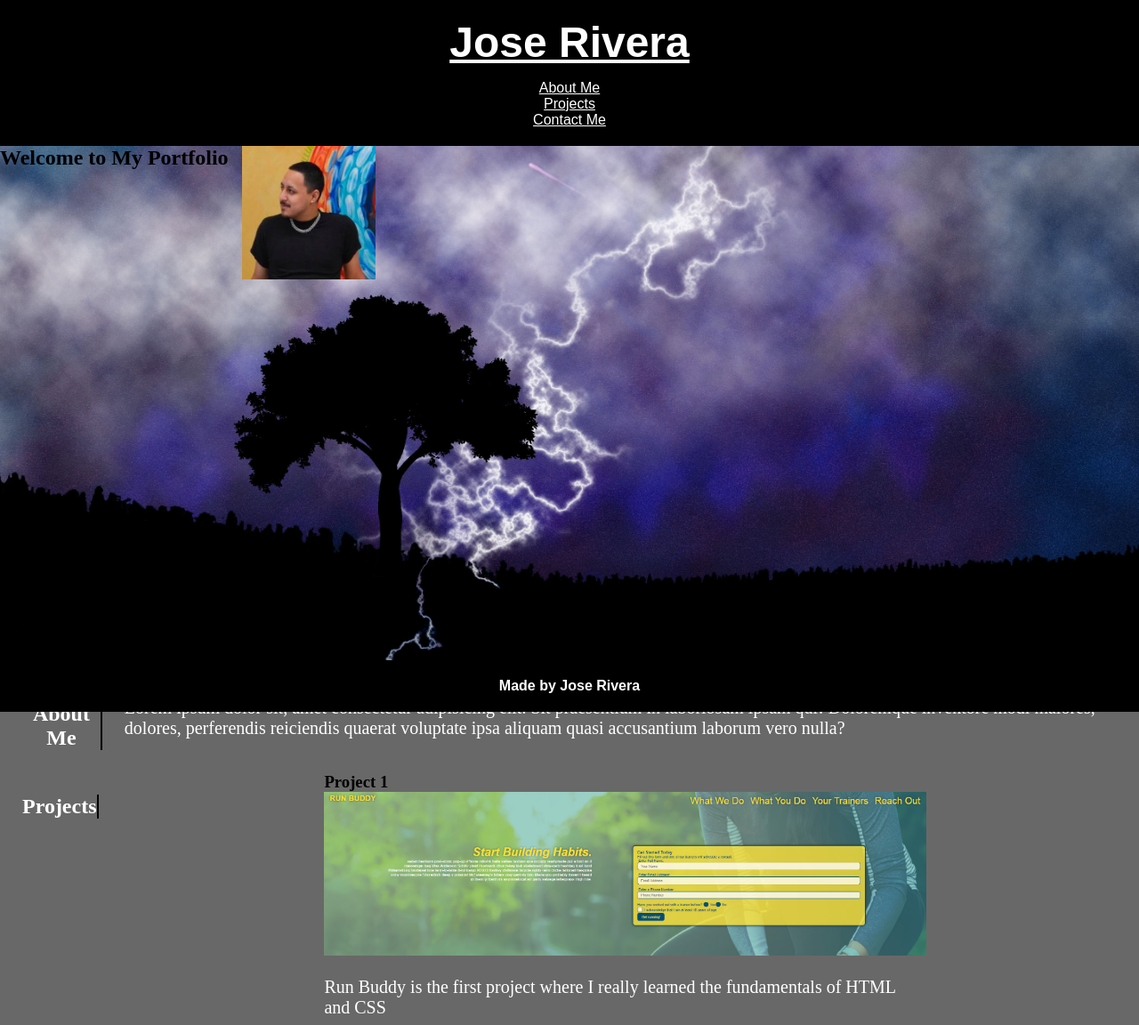
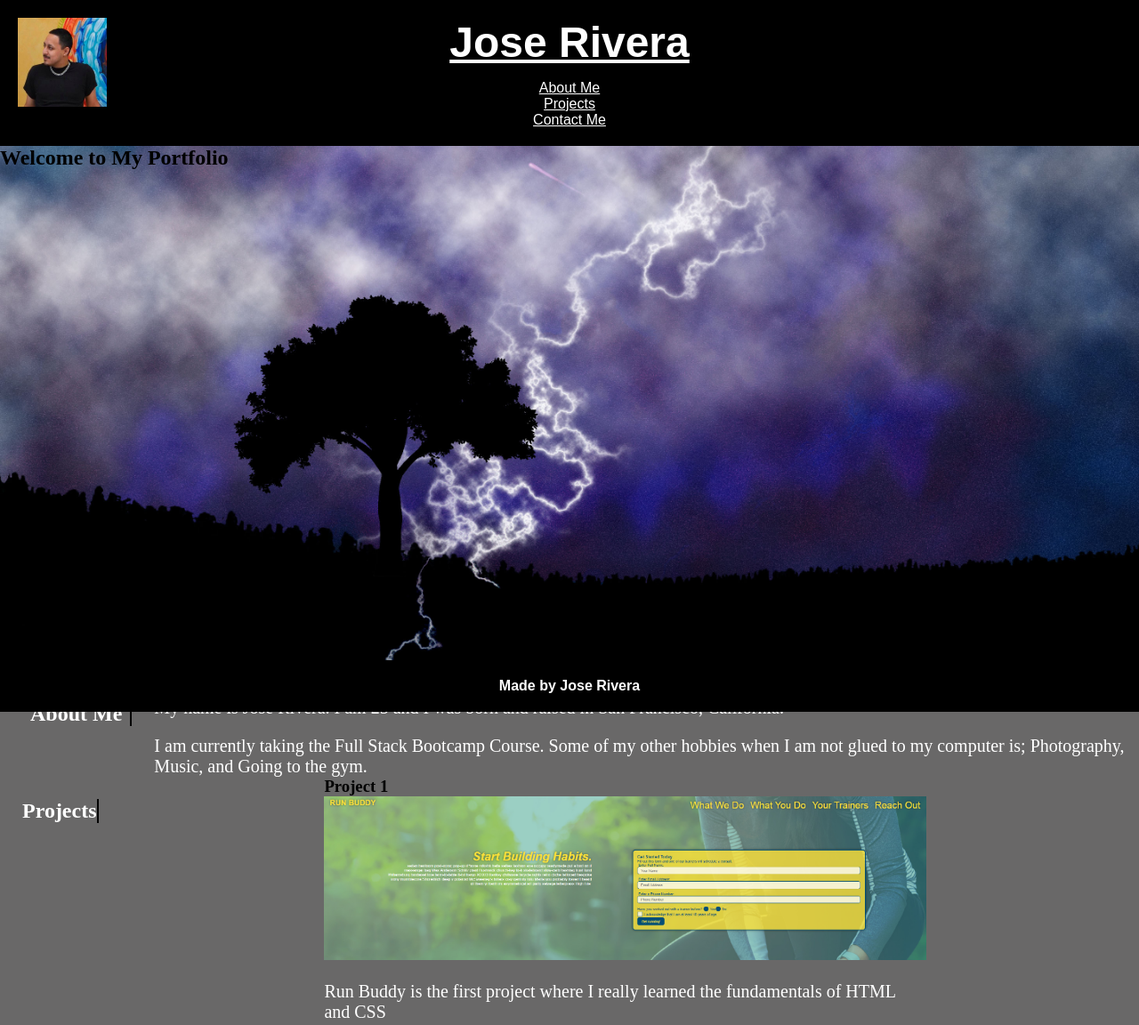
Before and after one commit to jrera1796/Jose-Rivera-Portfolio, a plain HTML site: page index.html in a window 1280 px wide. Shown: the top 1152 px of the page at 89% size. Drawn offline with Linux system fonts and the light colour scheme.

Commit message:
Added avatar

```diff
--- a/assets/css/style.css
+++ b/assets/css/style.css
@@ -56,7 +56,11 @@ header h1{
  text-align: center;
 
 }
+.header-img{
+  position: absolute;
+  display: block;
 
+}
 header nav{
   padding-top: 15px;
 }
@@ -85,21 +89,13 @@ header nav ul li a{
   background-color: purple;
 }
 
-.hero-title{
-  /* background-color: red; */
-  position: relative;
 
-
-}
 #grid{
   display: grid;
   grid-template-columns: 20% 20% 20% 20% 20%;
   grid-template-rows: 20% 20% 20% 20% 20%;
 }
 
-.img-parent{
-  display:flex;
-}
 .card1{
   width: 100%;
 
--- a/index.html
+++ b/index.html
@@ -10,6 +10,7 @@
 <body>
 <!--Header start-->
 <header>
+  <img class="header-img" src="assets/images/Mee.jpg" width= 100px height= 100px>
   <h1>
     <a href="index.html">Jose Rivera</a>
   </h1>
@@ -26,20 +27,21 @@
         <a href="#contact-info">Contact Me</a>
       </li>
     </ul>
+
   </nav>
 <!--Nav bar end-->
 </header>
 <!--Header end-->
 <!--Hero start-->
-<section class="hero">
-<section class="hero-title">
+<div class="hero">
+<div class="hero-title">
 
       <h2 >Welcome to My Portfolio</h2>
-    <p></p>
-    <img src="assets/images/Mee.jpg" width= 150px height= 150px>
 
-</section>
-</section>
+
+
+</div>
+</div>
 <!--Hero end-->
 
 <!--About me section start-->
@@ -47,12 +49,11 @@
 <h2 class="section-title">About Me</h2>
 <div>
 <p>
-  Lorem ipsum dolor sit, amet consectetur
-  adipisicing elit. Sit praesentium in
-  laboriosam ipsam qui! Doloremque inventore
-  modi maiores, dolores, perferendis reiciendis
-  quaerat voluptate ipsa aliquam quasi
-  accusantium laborum vero nulla?
+ My name is Jose Rivera. I am 25 and I was born and raised in San Francisco, California.
+</p>
+<p>
+ I am currently taking the Full Stack Bootcamp Course. Some of my other hobbies when I am not glued to my computer is; Photography, Music, and Going to the gym.
+
 </p>
 </div>
 </section>
```
